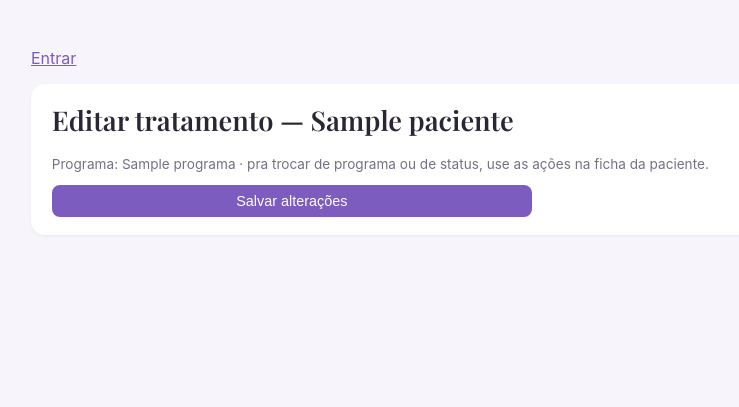
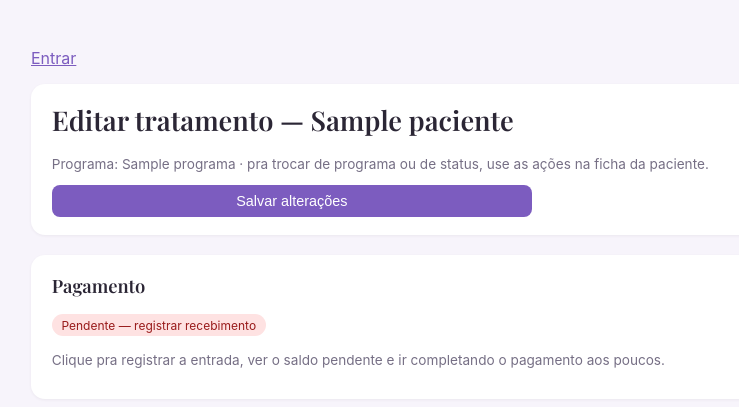
Before and after one commit to clauribeyro-crypto/central-sistemamelanogenico, a Django app: template templates/programas/acompanhamento_form.html in a window 1280 px wide. Shown: the top 407 px of the page, without its empty margins (1-740 px from the left). Run offline with Django 5.2, Linux system fonts and the light colour scheme; the template is opened without the code that fills it: most values are stand-ins (such as "Sample title", 1, 10 or a date in 2020).

Commit message:
Permite registrar pagamento de fechamento na ficha e na tela de editar tratamento (#57)
* Permite registrar o pagamento de um fechamento direto na ficha da paciente

Na aba Financeiro da ficha, a tabela de Pagamentos só mostrava o status
como texto — sem link nenhum pra registrar o valor de entrada ou o
restante do fechamento. E quando não tinha nenhum pagamento lançado, a
mensagem mandava usar o admin do Django, que não é pra uso do dia a dia.

Agora cada linha da tabela é um link pro mesmo formulário de pagamento
já usado em vendas e consultas — dá pra registrar a entrada, ver o
saldo pendente e completar o pagamento depois, sem precisar ir atrás
disso em outro lugar do sistema.

Co-Authored-By: Claude Sonnet 5 <noreply@anthropic.com>
Claude-Session: https://claude.ai/code/session_01HJsDAzoLzDQRNraZT4zxDk

* Também mostra o link de pagamento na tela de editar tratamento

Essa é a tela que a Aline realmente usa no dia a dia (chegando pelo
Relatório de fechamentos, Editar ›) — não a ficha da paciente. Tinha o
mesmo problema: só editava valor/desconto/forma de pagamento como
texto, sem link nenhum pra registrar o que a paciente pagou de entrada.

Agora mostra um card "Pagamento" com o status (Pago/Parcial/Pendente)
que já leva direto pro formulário de recebimento do Financeiro.

Co-Authored-By: Claude Sonnet 5 <noreply@anthropic.com>
Claude-Session: https://claude.ai/code/session_01HJsDAzoLzDQRNraZT4zxDk

---------

Co-authored-by: Claude <noreply@anthropic.com>

```diff
--- a/programas/views.py
+++ b/programas/views.py
@@ -197,6 +197,7 @@ def acompanhamento_editar(request, pk):
         Acompanhamento.objects.select_related("paciente", "programa"), pk=pk, organizacao=org
     )
     proximo = request.GET.get("next") or request.POST.get("next") or ""
+    pagamento = acompanhamento.pagamentos.exclude(status=Pagamento.Status.CANCELADO).first()
 
     if request.method == "POST":
         form = AcompanhamentoForm(request.POST, instance=acompanhamento)
@@ -207,7 +208,6 @@ def acompanhamento_editar(request, pk):
             )
             acompanhamento.save()
 
-            pagamento = acompanhamento.pagamentos.exclude(status=Pagamento.Status.CANCELADO).first()
             if pagamento:
                 pagamento.valor = acompanhamento.valor_contratado - acompanhamento.desconto
                 pagamento.save(update_fields=["valor", "atualizado_em"])
@@ -221,12 +221,11 @@ def acompanhamento_editar(request, pk):
         # Se o valor do pagamento foi corrigido direto no Financeiro (sem
         # passar por essa tela), reconcilia aqui antes de mostrar o
         # formulário — senão reabriria mostrando o valor antigo de novo.
-        pagamento = acompanhamento.pagamentos.exclude(status=Pagamento.Status.CANCELADO).first()
         if pagamento and pagamento.valor != acompanhamento.valor_contratado - acompanhamento.desconto:
             acompanhamento.valor_contratado = pagamento.valor + acompanhamento.desconto
         form = AcompanhamentoForm(instance=acompanhamento)
 
-    contexto = {"form": form, "acompanhamento": acompanhamento, "next": proximo}
+    contexto = {"form": form, "acompanhamento": acompanhamento, "next": proximo, "pagamento": pagamento}
     return render(request, "programas/acompanhamento_form.html", contexto)
 
 
--- a/templates/programas/acompanhamento_form.html
+++ b/templates/programas/acompanhamento_form.html
@@ -23,4 +23,25 @@
             <button class="btn" type="submit">Salvar alterações</button>
         </form>
     </div>
+    <div class="card">
+        <h2>Pagamento</h2>
+        {% if pagamento %}
+            <p>
+                <a href="{% url 'financeiro:editar_pagamento' pagamento.pk %}?next={{ request.get_full_path|urlencode }}">
+                    {% if pagamento.status == "PAGO" %}
+                        <span class="badge">Pago</span>
+                    {% elif pagamento.status == "PARCIAL" %}
+                        <span class="badge badge-parcial">Parcial — falta R$ {{ pagamento.saldo_pendente|floatformat:2 }}</span>
+                    {% else %}
+                        <span class="badge badge-atrasado">Pendente — registrar recebimento</span>
+                    {% endif %}
+                </a>
+            </p>
+            <p style="font-size:.85rem; color:var(--text-muted);">
+                Clique pra registrar a entrada, ver o saldo pendente e ir completando o pagamento aos poucos.
+            </p>
+        {% else %}
+            <p>Nenhum pagamento lançado para este tratamento ainda.</p>
+        {% endif %}
+    </div>
 {% endblock %}
```
Also changed, not shown: templates/pacientes/ficha.html (+19 -2 lines).
